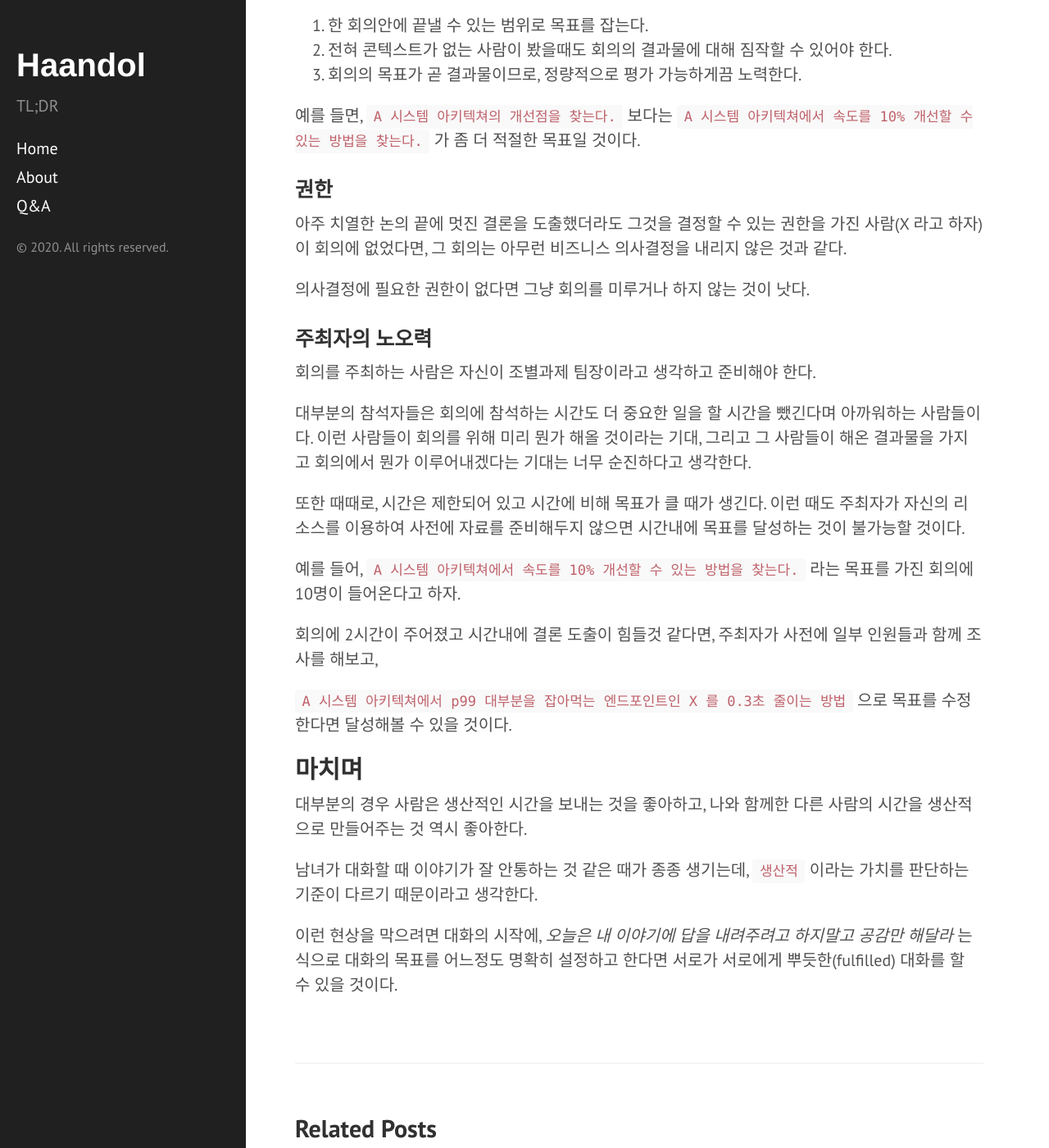
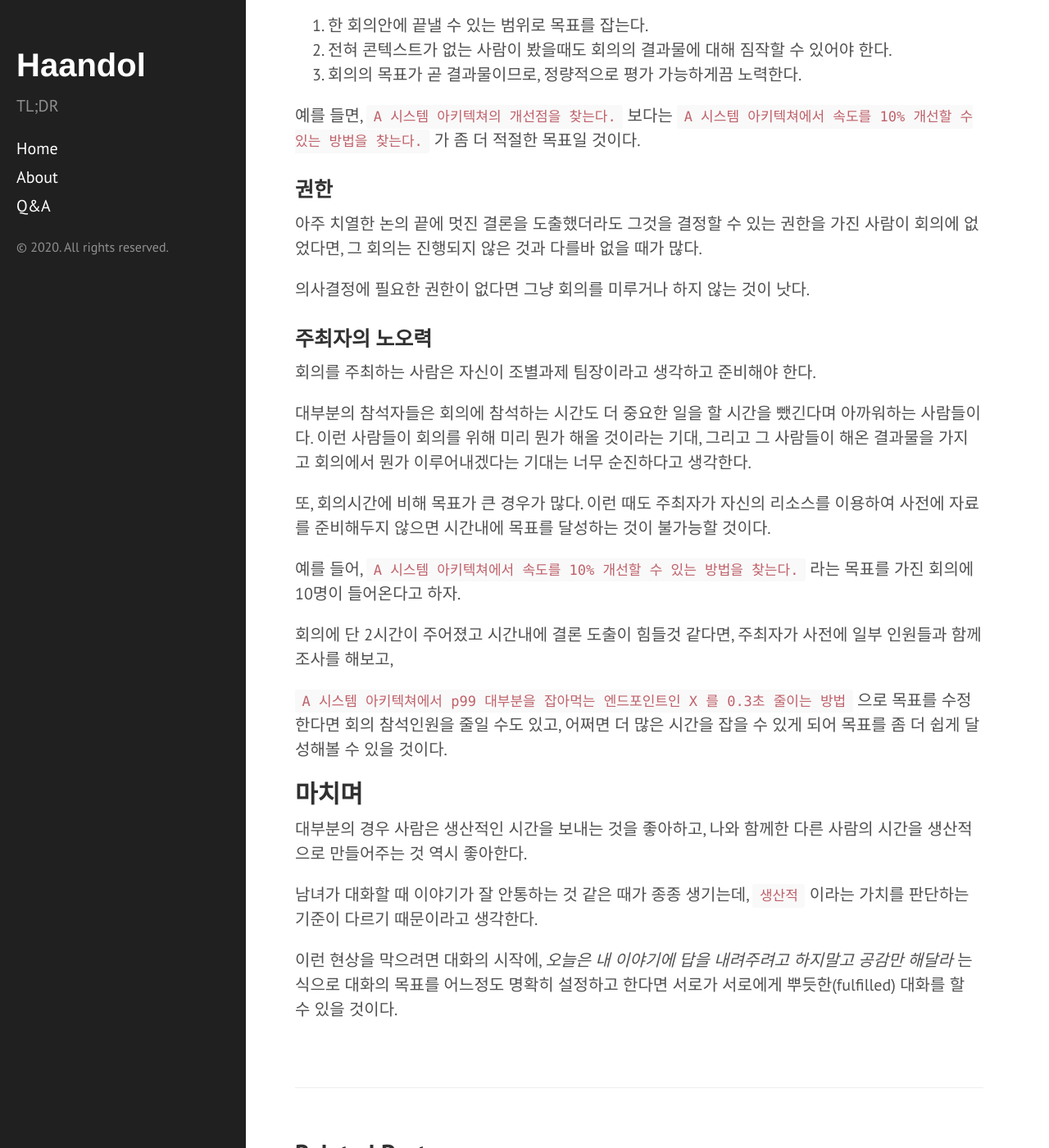
Before and after one commit to haandol/haandol.github.com, a Jekyll site: the page built from _posts/2020-08-21-result-driven-meeting.md, in a window 1280 px wide and 1400 px high, scrolled down 1945 px. Shown: the whole window at 82% size. Built offline with Jekyll 4.4.1, drawn with Linux system fonts in a browser that asks for light colours; comment, search, counter and statistics services are not loaded.

Commit message:
change sentences

```diff
--- a/_posts/2020-08-21-result-driven-meeting.md
+++ b/_posts/2020-08-21-result-driven-meeting.md
@@ -74,7 +74,8 @@ publish: true
 
 ### 권한
 
-아주 치열한 논의 끝에 멋진 결론을 도출했더라도 그것을 결정할 수 있는 권한을 가진 사람(X 라고 하자)이 회의에 없었다면, 그 회의는 아무런 비즈니스 의사결정을 내리지 않은 것과 같다.
+아주 치열한 논의 끝에 멋진 결론을 도출했더라도 그것을 결정할 수 있는 권한을 가진 사람이 회의에 없었다면,
+그 회의는 진행되지 않은 것과 다를바 없을 때가 많다.
 
 의사결정에 필요한 권한이 없다면 그냥 회의를 미루거나 하지 않는 것이 낫다.
 
@@ -85,14 +86,15 @@ publish: true
 대부분의 참석자들은 회의에 참석하는 시간도 더 중요한 일을 할 시간을 뺐긴다며 아까워하는 사람들이다.
 이런 사람들이 회의를 위해 미리 뭔가 해올 것이라는 기대, 그리고 그 사람들이 해온 결과물을 가지고 회의에서 뭔가 이루어내겠다는 기대는 너무 순진하다고 생각한다.
 
-또한 때때로, 시간은 제한되어 있고 시간에 비해 목표가 클 때가 생긴다.
+또, 회의시간에 비해 목표가 큰 경우가 많다.
 이런 때도 주최자가 자신의 리소스를 이용하여 사전에 자료를 준비해두지 않으면 시간내에 목표를 달성하는 것이 불가능할 것이다.
 
 예를 들어, `A 시스템 아키텍쳐에서 속도를 10% 개선할 수 있는 방법을 찾는다.` 라는 목표를 가진 회의에 10명이 들어온다고 하자.
 
-회의에 2시간이 주어졌고 시간내에 결론 도출이 힘들것 같다면, 주최자가 사전에 일부 인원들과 함께 조사를 해보고,
+회의에 단 2시간이 주어졌고 시간내에 결론 도출이 힘들것 같다면, 주최자가 사전에 일부 인원들과 함께 조사를 해보고,
 
-`A 시스템 아키텍쳐에서 p99 대부분을 잡아먹는 엔드포인트인 X 를 0.3초 줄이는 방법` 으로 목표를 수정한다면 달성해볼 수 있을 것이다.
+`A 시스템 아키텍쳐에서 p99 대부분을 잡아먹는 엔드포인트인 X 를 0.3초 줄이는 방법` 으로 목표를 수정한다면 회의 참석인원을 줄일 수도 있고, 어쩌면 더 많은 시간을 잡을 수 있게 되어
+목표를 좀 더 쉽게 달성해볼 수 있을 것이다.
 
 ## 마치며
 
```
